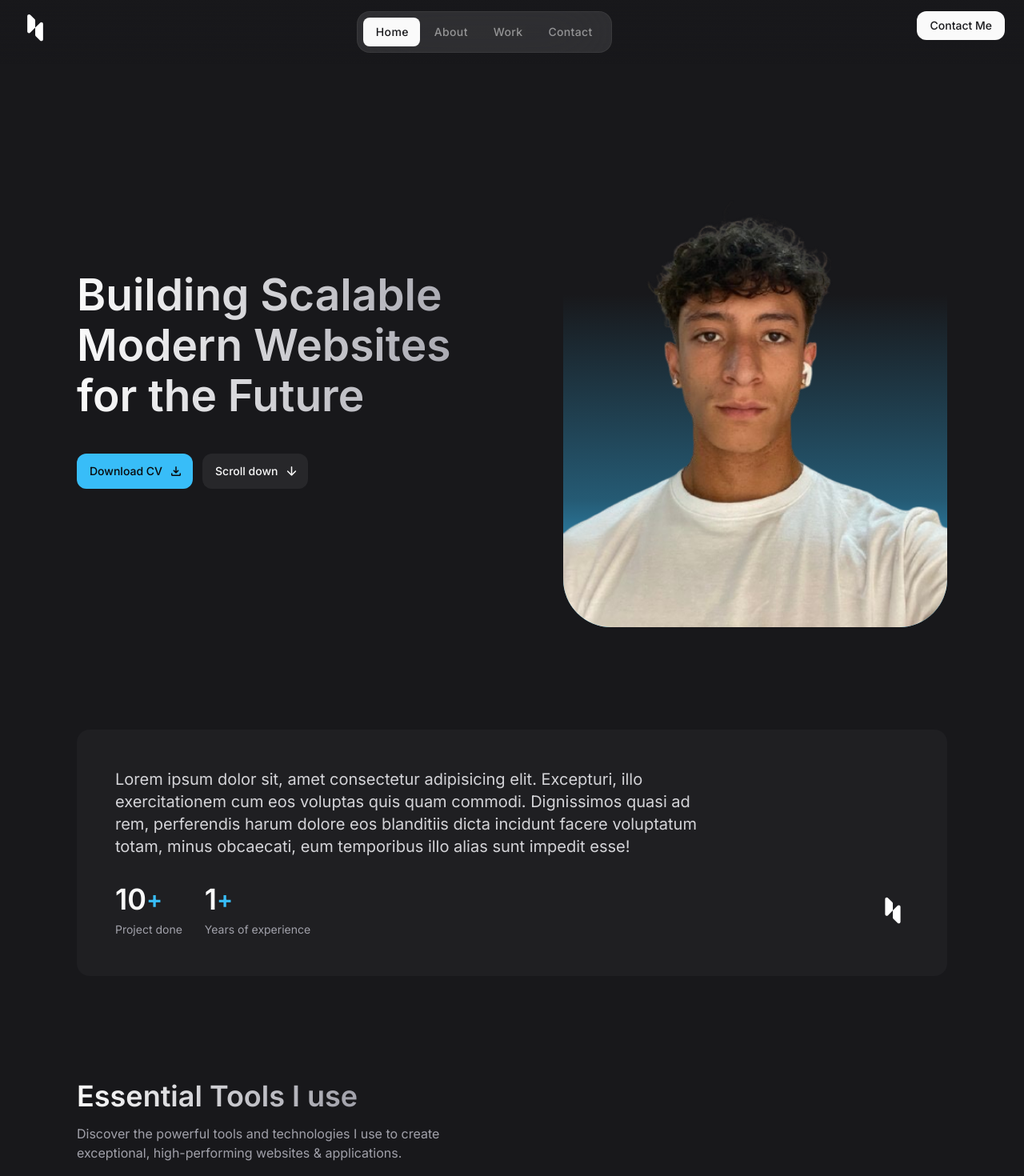
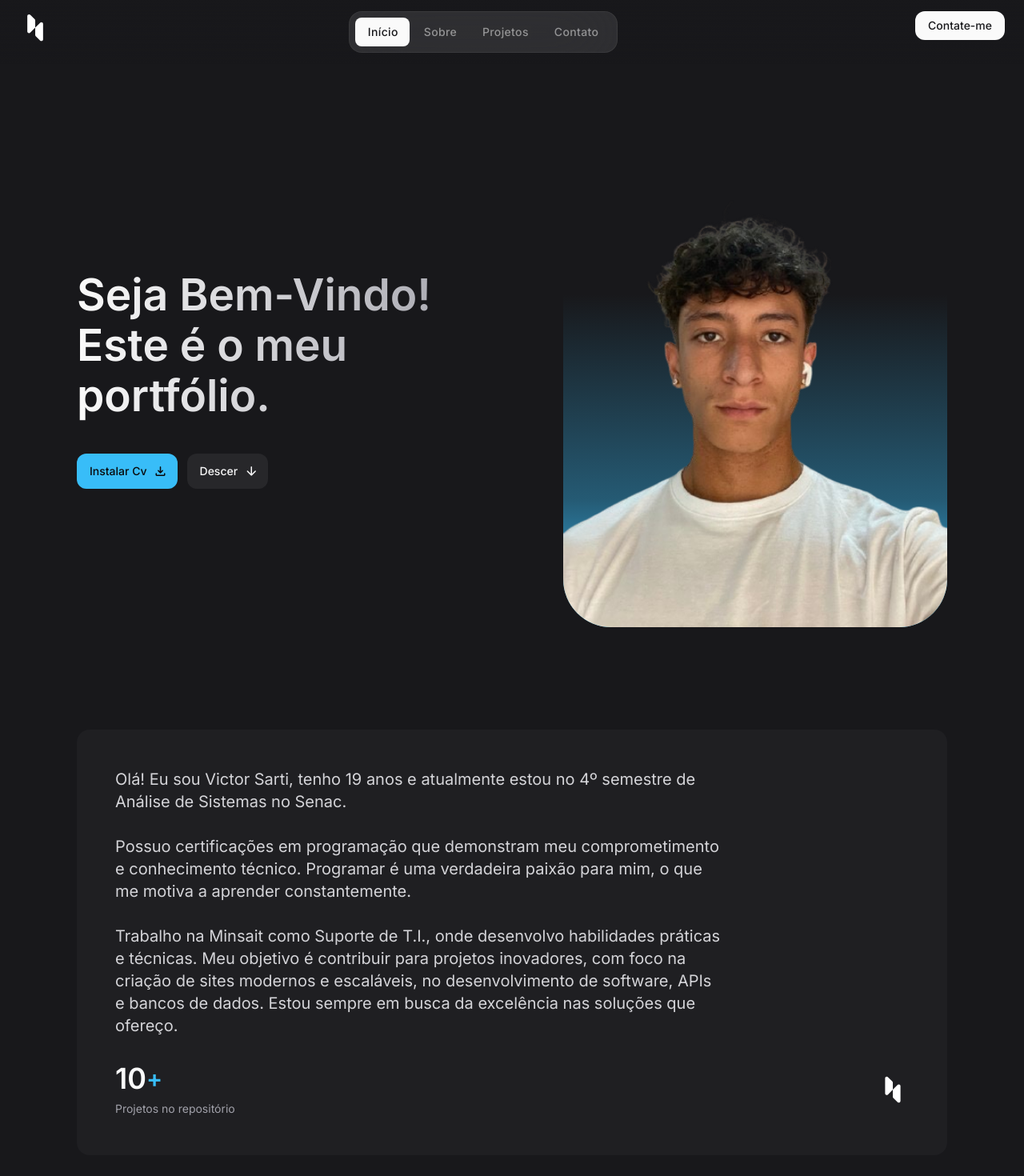
Before and after one commit to Victor-Sarti/portfolio, a React (Vite) app: page / in a window 1280 px wide. Shown: the top 1470 px of the page at 80% size. Built offline with nearby package versions, Linux system fonts and the light colour scheme.

Commit message:
all portuguese

```diff
--- a/src/components/About.jsx
+++ b/src/components/About.jsx
@@ -4,12 +4,8 @@ import logo from '../assets/logo.svg'
 
 const aboutItems = [
     {
-        label: 'Project done',
+        label: 'Projetos no repositório',
         number: 10
-    },
-    {
-        label: 'Years of experience',
-        number: 1
     }
 ];
 
@@ -20,10 +16,9 @@ const About = () => {
             <div className="container">
                 <div className=' bg-zinc-800/50 p-7 rounded-2xl md:p-12 reveal-up'>
                     <p className=" text-zinc-300 mb-4 md:mb-8 md:text-xl md:max-w-[60ch]">
-                        Lorem ipsum dolor sit, amet consectetur adipisicing elit. Excepturi,
-                        illo exercitationem cum eos voluptas quis quam commodi. Dignissimos
-                        quasi ad rem, perferendis harum dolore eos blanditiis dicta incidunt facere
-                        voluptatum totam, minus obcaecati, eum temporibus illo alias sunt impedit esse!
+                    Olá! Eu sou Victor Sarti, tenho 19 anos e atualmente estou no 4º semestre de Análise de Sistemas no Senac. <br /> <br />
+                     Possuo certificações em programação que demonstram meu comprometimento e conhecimento técnico. Programar é uma verdadeira paixão para mim, o que me motiva a aprender constantemente. <br /> <br />
+                     Trabalho na Minsait como Suporte de T.I., onde desenvolvo habilidades práticas e técnicas. Meu objetivo é contribuir para projetos inovadores, com foco na criação de sites modernos e escaláveis, no desenvolvimento de software, APIs e bancos de dados. Estou sempre em busca da excelência nas soluções que ofereço.
                     </p>
 
                     <div className="flex flex-wrap items-center gap-4 md:gap-7">
--- a/src/components/Contact.jsx
+++ b/src/components/Contact.jsx
@@ -37,26 +37,25 @@ export default function Contact() {
 
 
                     <h2 className="headline-2 lg:max-w-[12ch]">
-                    Contact me for Collaboration
+                        Entre em Contato Comigo
                     </h2>
 
                     <p className=' text-zinc-400 mt-3 mb-8 max-w-[50ch] lg:max-w-[30ch]'>
-                    Contact me for collaboration
-                    Reach out today to discuss your project needs and start collaborating on something amazing!
+                        Entre em contato comigo para colaboração Entre em contato hoje mesmo para discutir as necessidades do seu projeto e comece a colaborar em algo incrível!
                     </p>
 
                     <div className=" flex items-center gap-2 my-auto">
-                    {socialLinks.map(({  href, icon}, key ) => (
-                        <a key={key} href={href}  target="_blank" className=" w-12 h-12 grid place-items-center ring-inset ring-2 ring-zinc-50/5 rounded-lg transition[background-color, color] hover:bg-zinc-50 hover:text-zinc-950 active:bg-zinc-50/80 " > {icon}</a>
+                        {socialLinks.map(({ href, icon }, key) => (
+                            <a key={key} href={href} target="_blank" className=" w-12 h-12 grid place-items-center ring-inset ring-2 ring-zinc-50/5 rounded-lg transition[background-color, color] hover:bg-zinc-50 hover:text-zinc-950 active:bg-zinc-50/80 " > {icon}</a>
                         ))}
                     </div>
 
 
                 </div>
                 <form action="https://getform.io/f/bxowlmra" method="POST" className=' xl:pl-10 2xl:pl-20 '>
-                            <div className= " md: grid md: items-center md:grid-cols-2 md:gap-2">
+                    <div className=" md: grid md: items-center md:grid-cols-2 md:gap-2">
                         <div className="mb-4">
-                                    <label htmlFor="name" className="label"> Name</label>
+                            <label htmlFor="name" className="label"> Nome</label>
                             <input type="text" name="name" id="name" autoComplete="name" required placeholder="Victor Sarti" className='text-field' />
                         </div>
 
@@ -71,10 +70,10 @@ export default function Contact() {
                     <div className="mb-4">
                         <label htmlFor="message" className='label'>message</label>
 
-                                <textarea name="message" id="message" placeholder='Hi!'className='text-field resize-y min-h-32 max-h-80' ></textarea>
+                        <textarea name="message" id="message" placeholder='Hi!' className='text-field resize-y min-h-32 max-h-80' ></textarea>
                     </div>
 
-                            <button type='submit' className="btn btn-primary [&]:max-w-full w-full justify-center" > Submit</button>
+                    <button type='submit' className="btn btn-primary [&]:max-w-full w-full justify-center" > Enviar</button>
                 </form>
             </div>
         </section>
--- a/src/components/Footer.jsx
+++ b/src/components/Footer.jsx
@@ -4,23 +4,19 @@ import logo from '../assets/logo.svg'
 
 const sitemap = [
     {
-        label: 'Home',
+        label: 'Início',
         href: '#home'
     },
     {
-        label: 'About',
+        label: 'Sobre',
         href: '#about'
     },
     {
-        label: 'Work',
+        label: 'Projeto',
         href: '#work'
     },
     {
-        label: 'Reviews',
-        href: '#reviews'
-    },
-    {
-        label: 'Contact me',
+        label: 'Contata-me',
         href: '#contact'
     }
 ];
@@ -28,16 +24,16 @@ const sitemap = [
 const socials = [
     {
         label: 'GitHub',
-        href: 'https://www.github.com/codewithsadee-org'
+        href: 'https://github.com/Victor-Sarti'
     },
     {
         label: 'LinkedIn',
-        href: 'https://www.linkedin.com/in/codewithsadee'
+        href: 'https://www.linkedin.com/in/victor-sarti-ab6807249/'
     },
 
     {
         label: 'Instagram',
-        href: 'https://www.instagram.com/codewithsadee'
+        href: 'https://www.instagram.com/_sarti00/'
     }
 ];
 
@@ -48,10 +44,9 @@ export default function Footer() {
 
                 <div className="lg: grid lg:grid-cols-2 ">
                     <div className="mb-10">
-                        <h2 className="headline-1 mb-8 lg:max-w-[12ch]"> Let&apos;s work together today!
+                        <h2 className="headline-1 mb-8 lg:max-w-[12ch]"> Vamos trabalhar juntos hoje!
                         </h2>
-                        <ButtonPrimary href="sartivictor24@gmail.com" label='Start project' icon="chevron_right" />
-
+                        <ButtonPrimary href="mailto:sartivictor24@gmail.com?subject=Início de Projeto&body=Olá, gostaria de discutir sobre um novo projeto." label='Inicie Agora!' icon="chevron_right" />
                     </div>
 
                     <div className="grid grid-cols-2 gap-4 lg:pl-20">
@@ -67,7 +62,7 @@ export default function Footer() {
                         </div>
 
                         <div>
-                            <p className="mb-2"> socials</p>
+                            <p className="mb-2"> Social</p>
                             <ul>
                                 {socials.map(({label, href}, key) => (
                                     <li key={key}>
--- a/src/components/Header.jsx
+++ b/src/components/Header.jsx
@@ -20,7 +20,7 @@ const Header = () => {
 
                 <NavBar navOpen={navOpen}/>
             </div>
-            <a href="#contact" className="btn btn-secondary max-md:hidden md:justify-self-end">Contact Me</a>
+            <a href="#contact" className="btn btn-secondary max-md:hidden md:justify-self-end">Contate-me</a>
         </div>
     </header>
   )
--- a/src/components/Hero.jsx
+++ b/src/components/Hero.jsx
@@ -1,7 +1,9 @@
 import React from 'react'
-import   perfil from '../assets/Eu.png'
+import perfil from '../assets/Eu.png'
+import cv from '../assets/CvVictorSarti.pdf'
 
 import { ButtonPrimary, ButtonOutline } from './Button'
+
 const Hero = () => {
     return (
         <section id='home' className='pt-28 lg:pt-36'>
@@ -20,17 +22,18 @@ const Hero = () => {
                     </div>
                 </div> */}
                     <h2 className='headline-1 max-w-[15ch] sm:max-w-[20ch] lg:max-w-[15ch] mt-5 mb-8 lg:mb-10'>
-                    Building Scalable Modern Websites for the Future
-                </h2>
+                    Seja Bem-Vindo! <br /> Este é o meu portfólio. </h2>
                     <div className=' flex items-center gap-3'>
+                        <a href={cv} download>
                             <ButtonPrimary
-                label="Download CV"
-                icon="download"/>
-
+                                label="Instalar Cv"
+                                icon="download"
+                            />
+                        </a>
                         <ButtonOutline
                             href="#about"
-                    label="Scroll down"
-                    icon="arrow_downward"/>
+                            label="Descer"
+                            icon="arrow_downward" />
                     </div>
                 </div>
 
--- a/src/components/NavBar.jsx
+++ b/src/components/NavBar.jsx
@@ -30,23 +30,23 @@ const NavBar = ({navOpen}) => {
 
 const navItems = [
     {
-      label: 'Home',
+      label: 'Início',
       link: '#home',
       className: 'nav-link active',
       ref: lastActiveLink
     },
     {
-      label: 'About',
+      label: 'Sobre',
       link: '#about',
       className: 'nav-link'
     },
     {
-      label: 'Work',
+      label: 'Projetos',
       link: '#work',
       className: 'nav-link'
     },
     {
-      label: 'Contact',
+      label: 'Contato',
       link: '#contact',
       className: 'nav-link'
     },
--- a/src/components/Skill.jsx
+++ b/src/components/Skill.jsx
@@ -24,13 +24,11 @@ const Skill = () => {
    <section className="section">
         <div className="container">
             <h2 className="headline-2 reveal-up">
-                Essential Tools I use
+            Ferramentas Essenciais
             </h2>
 
             <p className=" text-zinc-400 mt-3 mb-8 max-w-[50ch]">
-            Discover the powerful tools and technologies
-      I use to create exceptional, high-performing
-            websites & applications.
+            Descubra as poderosas ferramentas e tecnologias que uso para criar sites e aplicações excepcionais e de alto desempenho.
             </p>
 
             <div className="grid gap-3 grid-cols-[repeat(auto-fill,_minmax(250px,_1fr))]">
--- a/src/components/Work.jsx
+++ b/src/components/Work.jsx
@@ -46,7 +46,7 @@ const Work = () => {
    <section id="work" className="section">
 
     <div className="container">
-        <h2 className="headline-2 mb-8"> My portfólio highlights</h2>
+        <h2 className="headline-2 mb-8"> Meus Projetos</h2>
 
         <div className="grid gap-x-4 gap-y-5 grid-cols-[repeat(auto-fill,_minmax(280px,_1fr))]">
             {works.map(({ imgSrc,title,tags,projectLink}, key) => (
```
Lines whose indentation alone changed are shown as unchanged.
